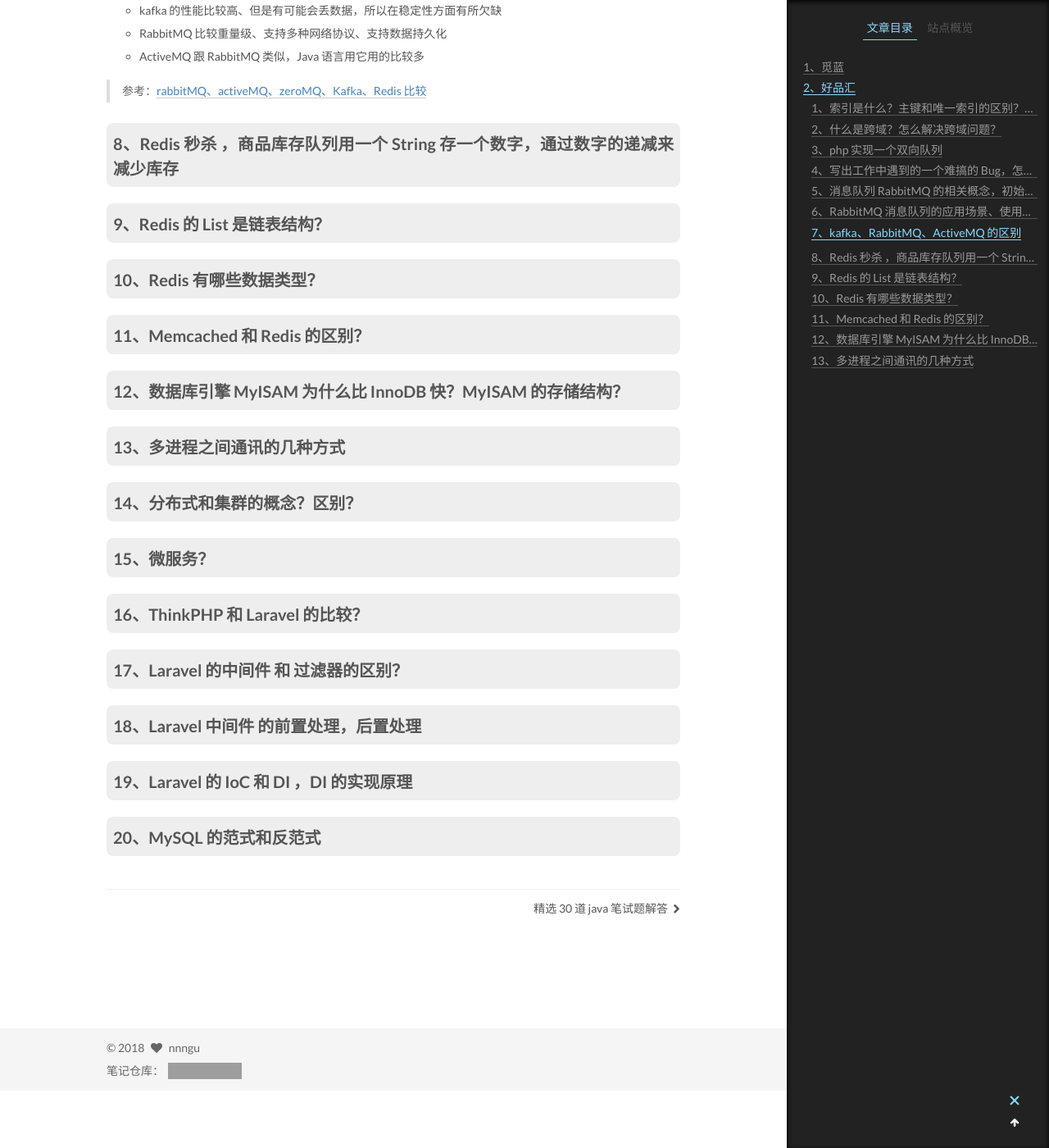
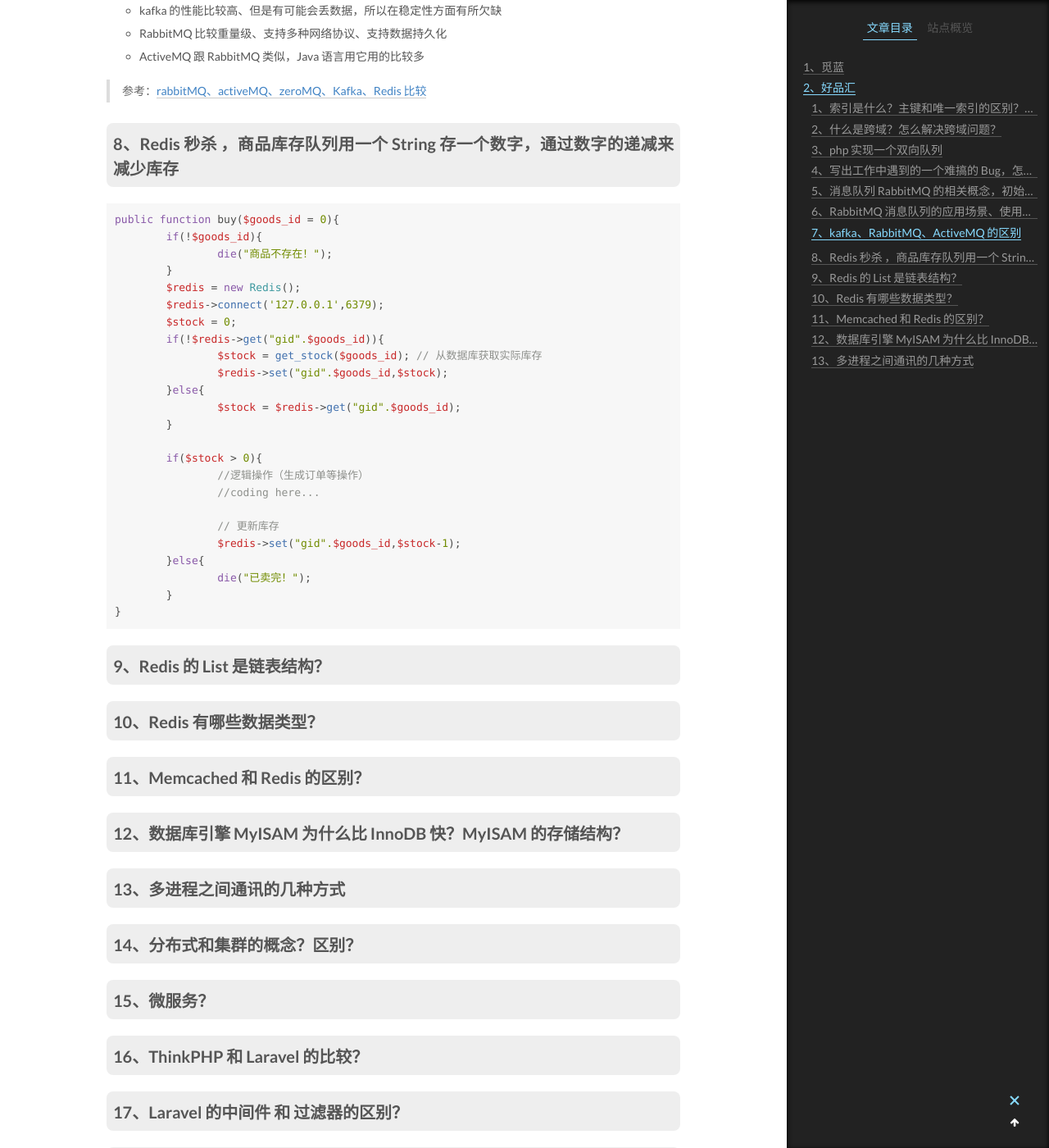
Before and after one commit to nnngu/LearningNotes, a Jekyll site: the page built from _posts/2018-06-05-PHP 面试题收集.md, in a window 1280 px wide and 1400 px high, scrolled down 7562 px. Shown: the whole window at 82% size. Built offline with Jekyll 4.4.1, drawn with Linux system fonts in a browser that asks for light colours; grey boxes are pictures that could not be loaded.

Commit message:
修改文件: _posts/2018-06-05-PHP 面试题收集.md

````diff
--- a/_posts/2018-06-05-PHP 面试题收集.md
+++ b/_posts/2018-06-05-PHP 面试题收集.md
@@ -269,7 +269,32 @@ Laravel 打开路由信息缓存时（`php artisan route:cache`），报错
 
 ### 8、Redis 秒杀 ，商品库存队列用一个 String 存一个数字，通过数字的递减来减少库存
 
+```php
+public function buy($goods_id = 0){
+	if(!$goods_id){
+		die("商品不存在！");
+	}
+	$redis = new Redis();
+	$redis->connect('127.0.0.1',6379);
+	$stock = 0;
+	if(!$redis->get("gid".$goods_id)){
+		$stock = get_stock($goods_id); // 从数据库获取实际库存
+		$redis->set("gid".$goods_id,$stock);
+	}else{
+		$stock = $redis->get("gid".$goods_id);
+	}
 
+	if($stock > 0){
+		//逻辑操作（生成订单等操作）
+		//coding here...
+
+		// 更新库存
+		$redis->set("gid".$goods_id,$stock-1);
+	}else{
+		die("已卖完！");
+	}
+}
+```
 
 ### 9、Redis 的 List 是链表结构？
 
````
